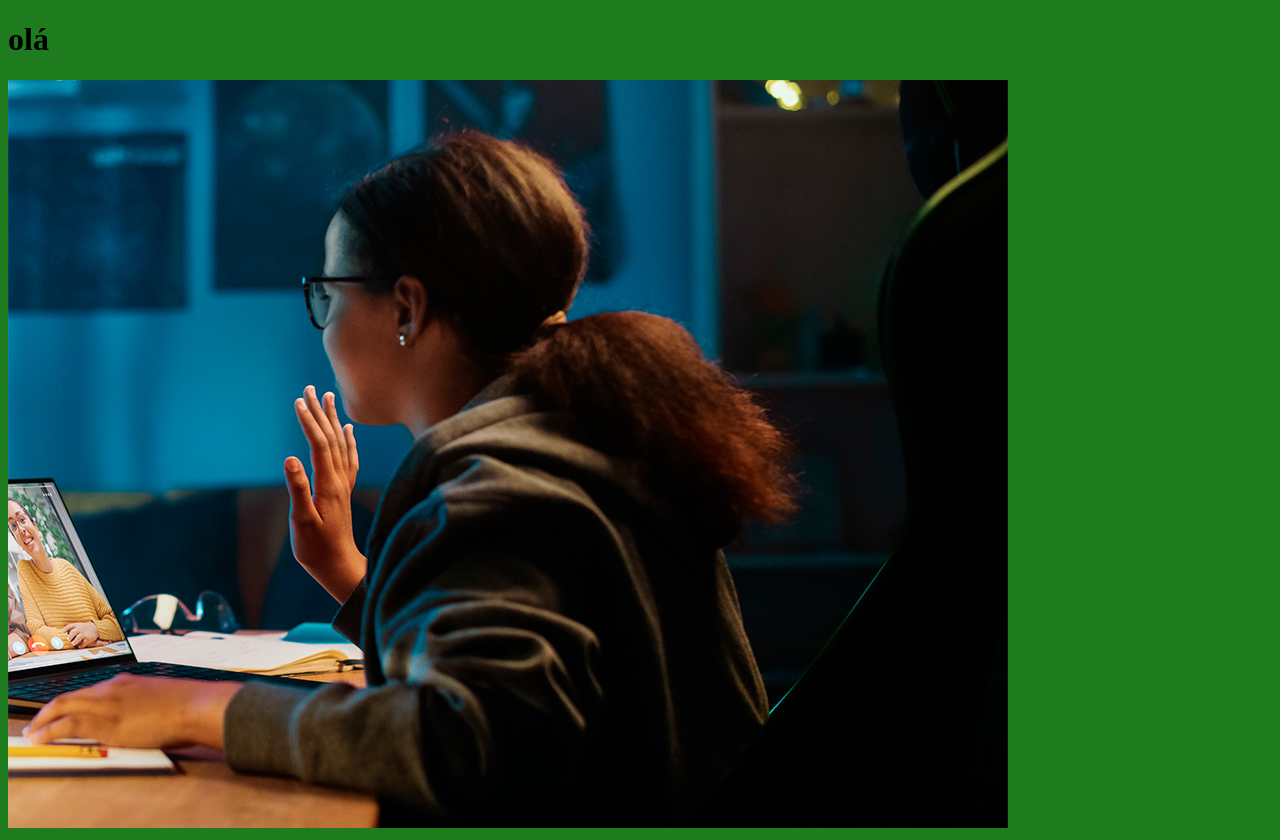
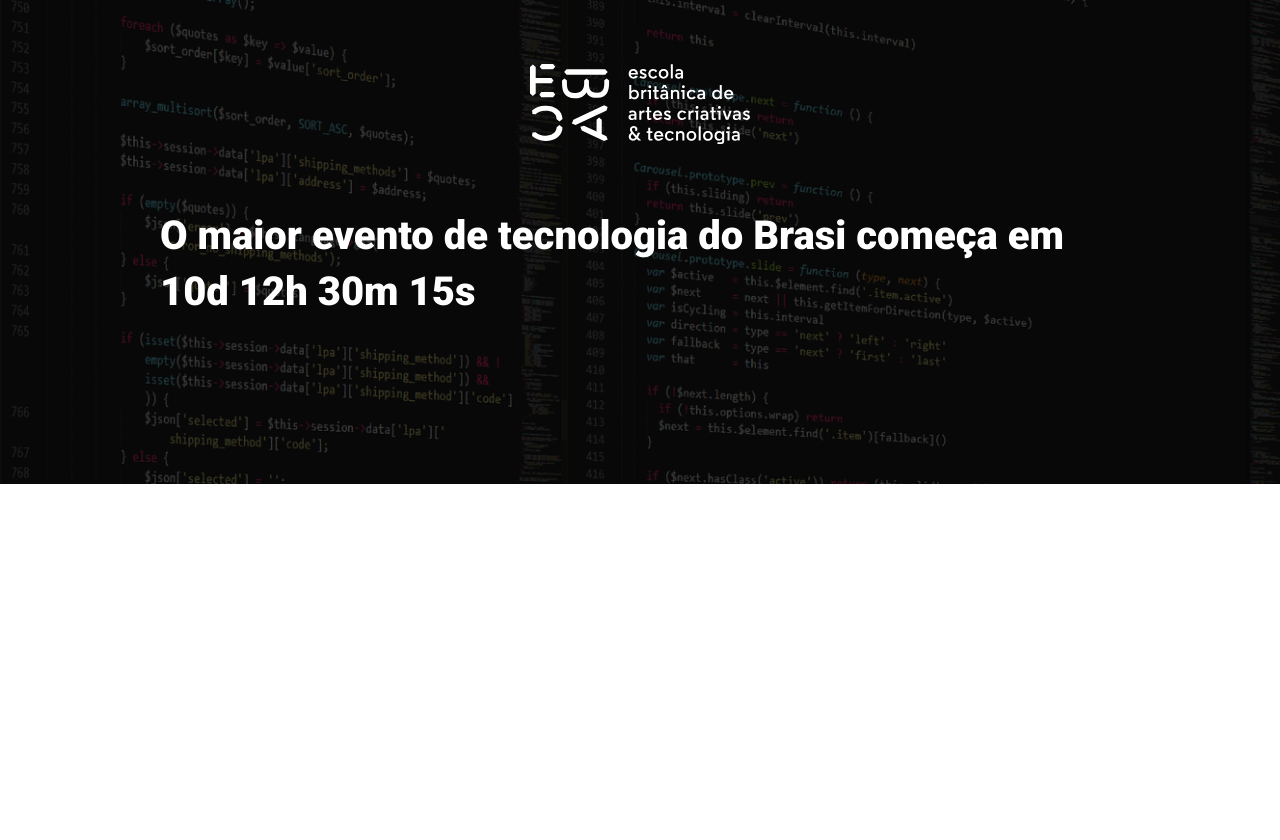
Before and after one commit to AmandaMoura-a/ebac_tech_talks, a website built with Parcel: page src/index.html in a window 1280 px wide. After the commit the page ends 800 px from the top, so only its background shows below. Built offline with nearby package versions, Linux system fonts and the light colour scheme.

Commit message:
criando o hero

```diff
--- a/src/index.html
+++ b/src/index.html
@@ -1,14 +1,22 @@
 <!DOCTYPE html>
-<html lang="en">
+<html lang="pt-BR">
 <head>
     <meta charset="UTF-8">
     <meta name="viewport" content="width=, initial-scale=1.0">
-    <title>Document</title>
+    <title>EBAC Tech Talks</title>
     <link rel="stylesheet" href="styles/main.scss">
+    <link rel="preconnect" href="https://fonts.googleapis.com">
+    <link rel="preconnect" href="https://fonts.gstatic.com/" crossorigin>
+    <link href="https://fonts.googleapis.com/css2?family=Roboto:wght@400;700;900&display=swap" rel="stylesheet">
 </head>
 <body>
-    <h1>olá</h1>
-    <img src="./images/backend.png" alt="">
+    <header class="hero">
+        <div class="container">
+            <img class="hero__logo" src="./images/ebac_logo.svg" alt="EBAC">
+            <p class="hero__text">O maior evento de tecnologia do Brasi começa em 10d 12h 30m 15s</p>
+        </div>
+    </header>
+
     <script src="scripts/main.js"></script>
 </body>
 </html>
--- /dev/null
+++ b/src/styles/_hero.scss
@@ -0,0 +1,51 @@
+.hero {
+    padding-top: 64px;
+    padding-bottom: 100px;
+    background-image: url(../images/fundo.png);
+    background-repeat: no-repeat;
+    background-size: cover;
+    position: relative;
+
+    .container {
+        position: relative;
+    }
+
+    &::before {
+        position:absolute;
+        top: 0;
+        left: 0;
+        width: 100%;
+        height: 100%;
+        background-color: #000;
+        content: '';
+        opacity: 0.7;
+    }
+
+    &__text {
+        margin-top: 64px;
+        margin-bottom: 64px;
+        font-size: 40px;
+        line-height: 56px;
+        font-weight: 800;
+    }
+
+    &__logo {
+        margin: 0 auto;
+        height: 80px;
+        display: block;
+    }
+
+    @media(max-width: 640px) {
+        padding: 40px 0;
+
+        &__logo {
+            height: 40px;
+        }
+
+        &__text {
+            font-size: 22px;
+            line-height: 24px;
+            margin: 24px 0;
+        }
+    }
+}
--- a/src/styles/main.scss
+++ b/src/styles/main.scss
@@ -1,3 +1,24 @@
-body {
-    background-color: rgb(30, 124, 30);
+
+@use 'hero';
+
+*{
+    margin: 0;
+    padding: 0;
+    box-sizing: border-box;
+    font-family: Roboto, sans-serif;
+    color: #fff;
 }
+
+.container {
+    max-width: 960px;
+    width: 100%;
+    margin: 0 auto;
+
+    @media (max-width: 640px) {
+        max-width: 88%;
+    }
+
+    @media (max-width1024px) {
+        max-width: 90%;
+    }
+}
```
Also changed, not shown: dist/index.html, dist/styles/main.css, 2 other files.
